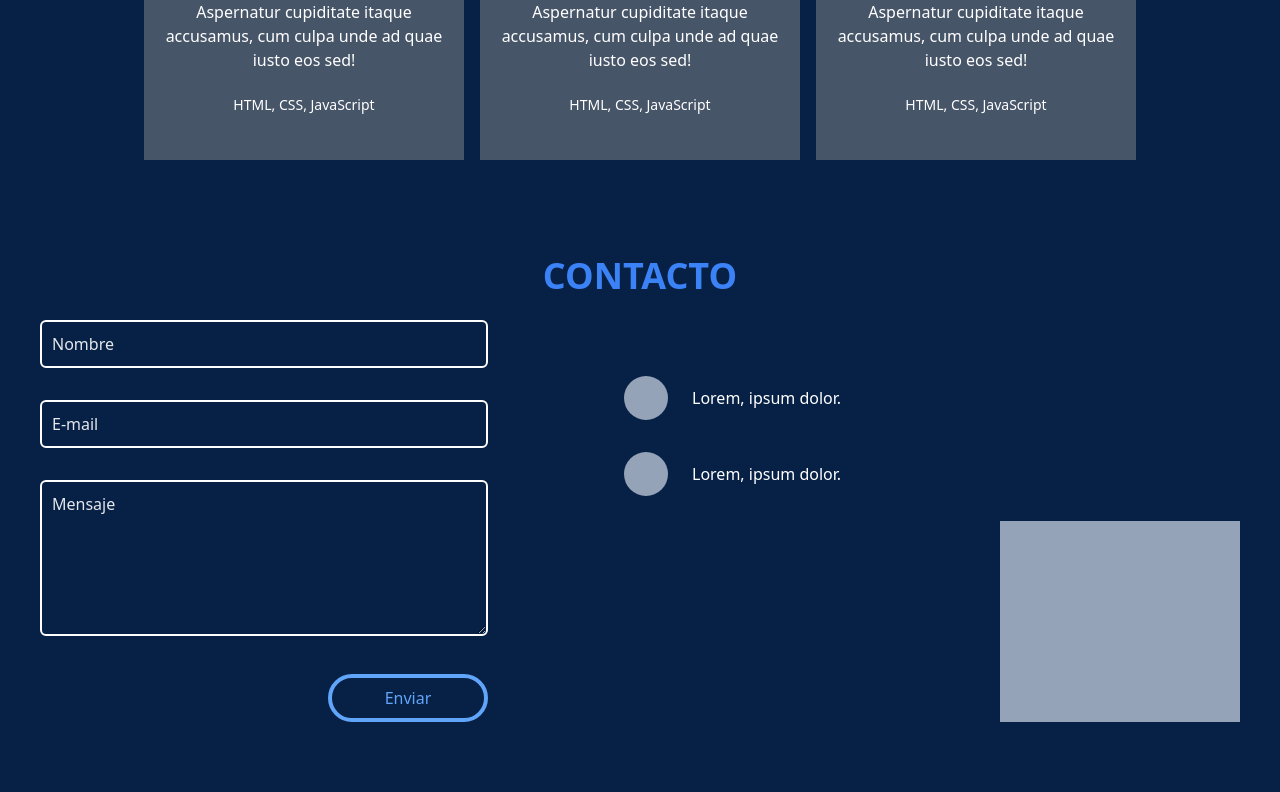
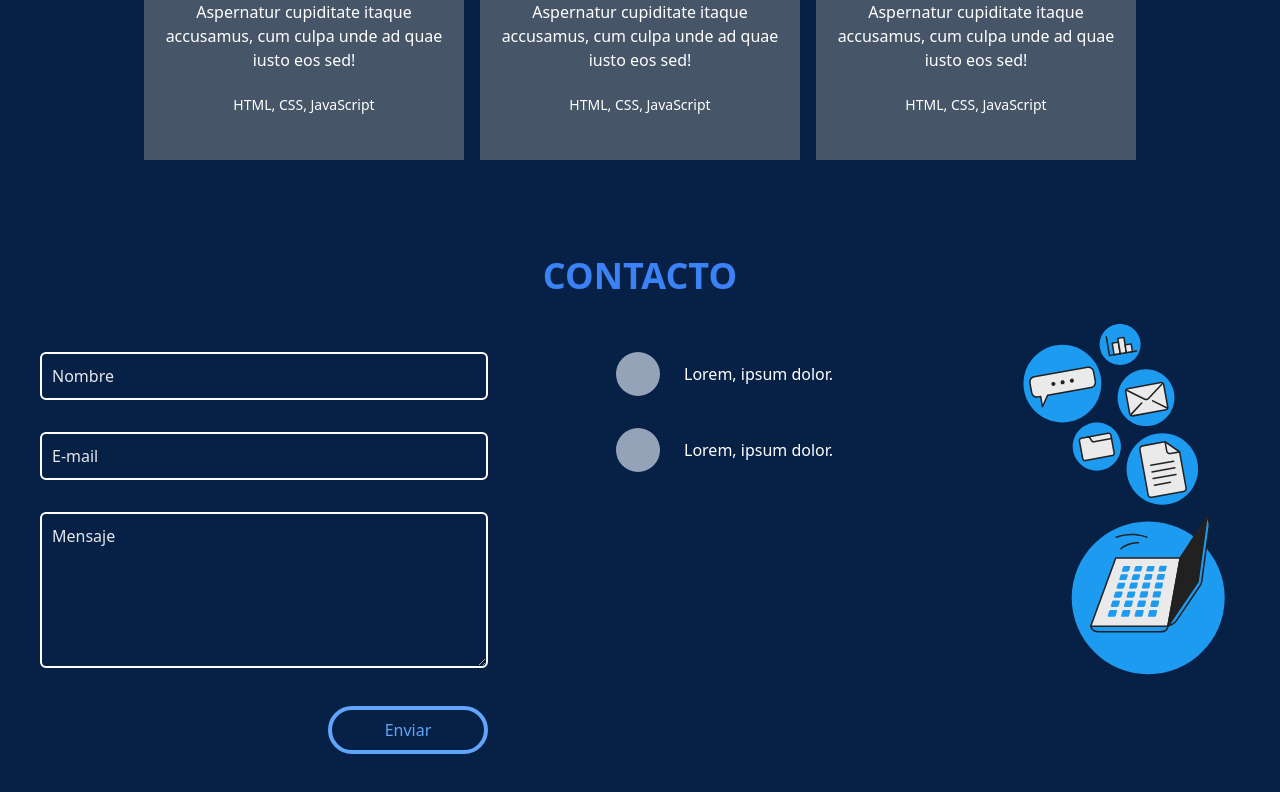
Before and after one commit to wilbernp/my-portfolio, a React (Vite) app: page / in a window 1280 px wide. Shown: the part 2544-3336 px from the top of the page. Before the commit the page ends 3306 px from the top, so only its background shows below. Built offline with nearby package versions, Linux system fonts and the light colour scheme.

Commit message:
add background image to contact section

```diff
--- a/src/index.css
+++ b/src/index.css
@@ -20,5 +20,4 @@
     .h-100vh {
         height: calc(100vh - theme("height.nav"));
     }
-
 }
--- a/src/sections/Contact/Contact.tsx
+++ b/src/sections/Contact/Contact.tsx
@@ -9,11 +9,11 @@ import { InlineIcon } from "@iconify/react";
 
 export default function Contact() {
     return (
-        <div className="mt-24">
+        <div className="mt-24 lg:bg-contact-image bg-no-repeat bg-right-bottom bg-[length:250px_500px]">
             {/* titulo */}
-            <h2 className='text-center text-blue-500 text-3xl font-bold mb-6 sm:text-4xl' >CONTACTO</h2>
+            <h2 className='text-center text-blue-500 text-3xl font-bold mb-14 sm:text-4xl' >CONTACTO</h2>
             {/* container */}
-            <div className="flex flex-col items-center gap-x-9 relative lg:flex-row lg:items-start lg:justify-between">
+            <div className="flex flex-col items-center gap-x-32 relative lg:flex-row lg:items-start ">
                 {/* formulario */}
                 <form className="w-full md:w-[70%] max-w-md lg:w-[40%]">
 
@@ -39,7 +39,7 @@ export default function Contact() {
                     </div>
                 </form>
                {/* links sociales */}
-                <div className="w-full md:w-[70%] max-w-md lg:w-60 flex flex-col gap-8 lg:gap-14 mt-14">
+                <div className="w-full md:w-[70%] max-w-md lg:w-60 flex flex-col gap-8 lg:gap-14">
                      {/* links sociales icono + etiqueta */}
                     <div className="flex flex-col gap-8">
                         {/* gmail link */}
@@ -72,11 +72,7 @@ export default function Contact() {
                         }
                     </div >
                 </div>
-                {/* contenedor ilustracion */}
-                <div className="hidden w-[20%] h-[50vh] lg:block">
-                    {/* ilustracion */}
-                    <div className='bg-slate-400 absolute bottom-0 right-0 w-[20%] h-1/2'></div>
-                </div>
+
             </div>
         </div>
     )
--- a/tailwind.config.cjs
+++ b/tailwind.config.cjs
@@ -19,9 +19,10 @@ module.exports = {
       fontSize:{
         "xs":["0.95rem",{lineHeight:"1rem"}]
       },
-      colors:{
-        "dark-gradient":"linear-gradient(to right, #243B55, #141E30)"
+      backgroundImage: {
+        'contact-image': "url('./src/assets/contactImage.svg')",
       }
+
     }
   }
 }
```
Also changed, not shown: src/assets/contactImage.svg (added).
